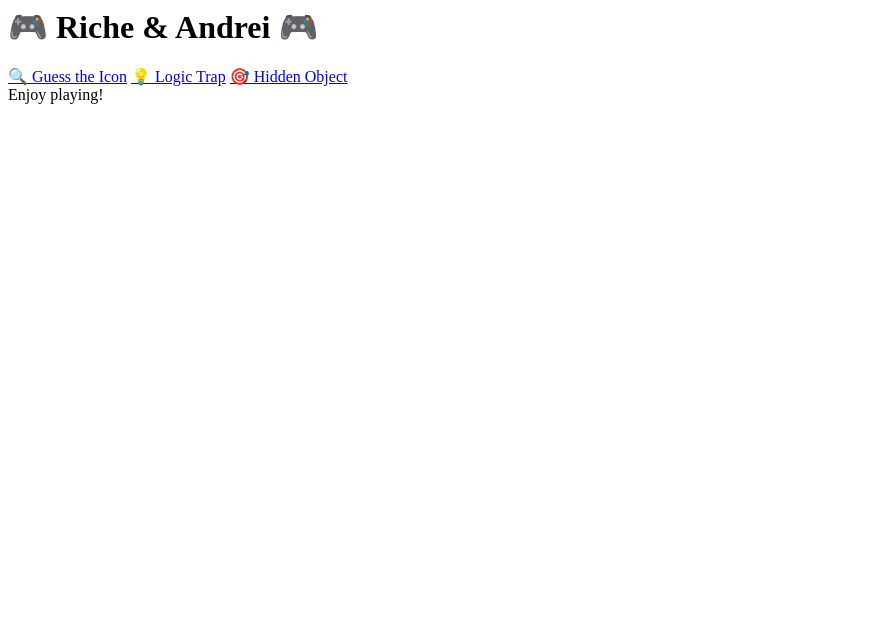
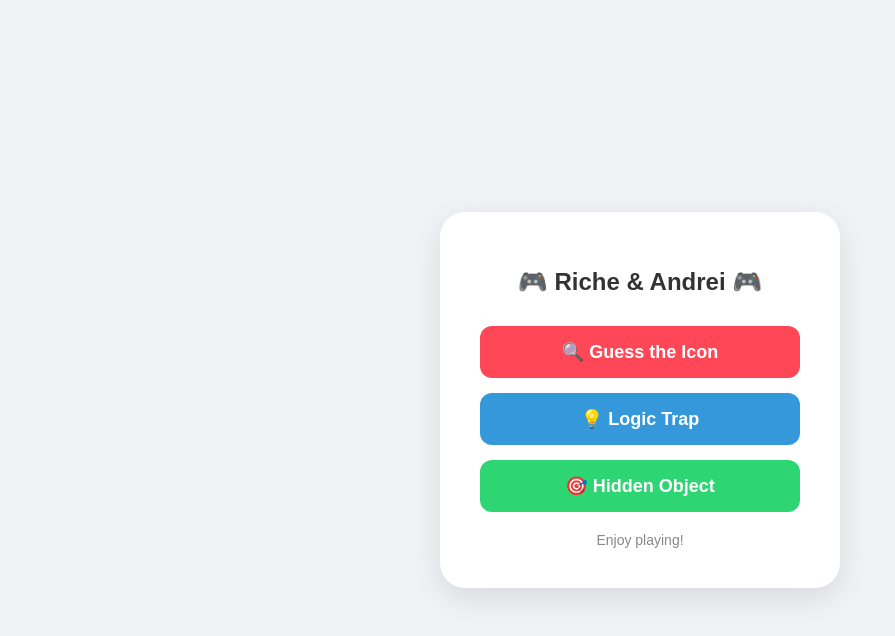
Before and after one commit to RicheAndrei/happy-games-kids, a plain HTML site: page index.html in a window 1280 px wide. Shown: the whole page, without its empty margins (0-895 px from the left). Drawn offline with Linux system fonts and the light colour scheme.

Commit message:
Update index.html

```diff
--- a/index.html
+++ b/index.html
@@ -1,11 +1,33 @@
+<!DOCTYPE html>
+<html lang="en">
+<head>
+    <meta charset="UTF-8">
+    <meta name="viewport" content="width=device-width, initial-scale=1.0">
+    <title>Riche & Andrei Games</title>
+    <style>
+        body { margin: 0; padding: 0; display: flex; justify-content: center; align-items: center; height: 100vh; background-color: #f0f2f5; font-family: sans-serif; }
+        .container { background: white; padding: 40px; border-radius: 25px; box-shadow: 0 10px 30px rgba(0,0,0,0.1); text-align: center; width: 320px; }
+        h1 { color: #333; margin-bottom: 30px; font-size: 24px; }
+        .button { display: block; width: 100%; padding: 15px 0; margin: 15px 0; border-radius: 12px; color: white; font-size: 18px; font-weight: bold; text-decoration: none; transition: 0.2s; border: none; cursor: pointer; }
+        .button:active { transform: scale(0.95); }
+        .red { background-color: #ff4757; }
+        .blue { background-color: #3498db; }
+        .green { background-color: #2ed573; }
+        .footer { margin-top: 20px; font-size: 14px; color: #888; }
+    </style>
+</head>
+<body>
+
 <div class="container">
     <h1>🎮 Riche & Andrei 🎮</h1>
 
     <a href="game4/index.html" class="button red">🔍 Guess the Icon</a>
 
     <a href="game3/index.html" class="button blue">💡 Logic Trap</a>
-
     <a href="game2/index.html" class="button green">🎯 Hidden Object</a>
 
     <div class="footer">Enjoy playing!</div>
 </div>
+
+</body>
+</html>
```
